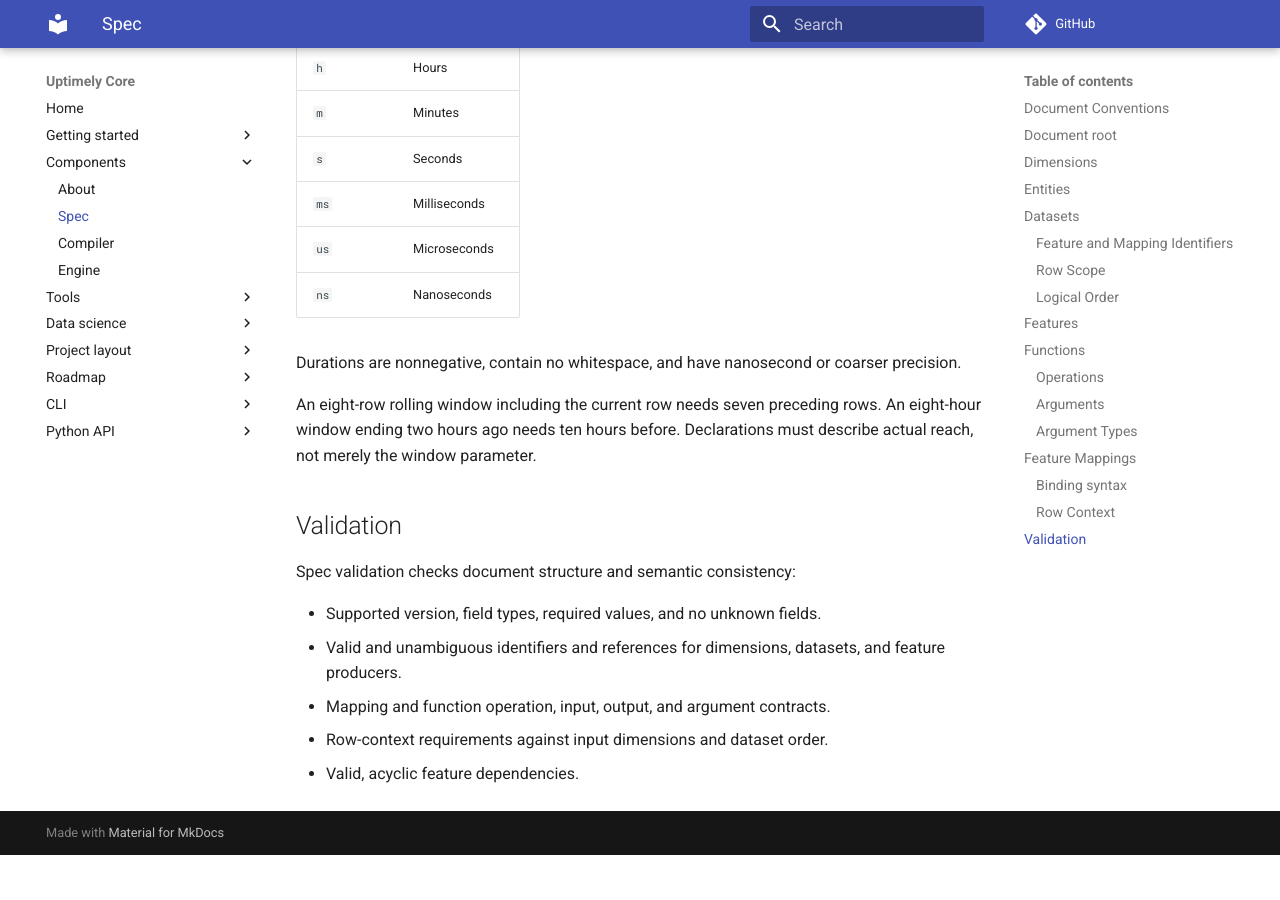
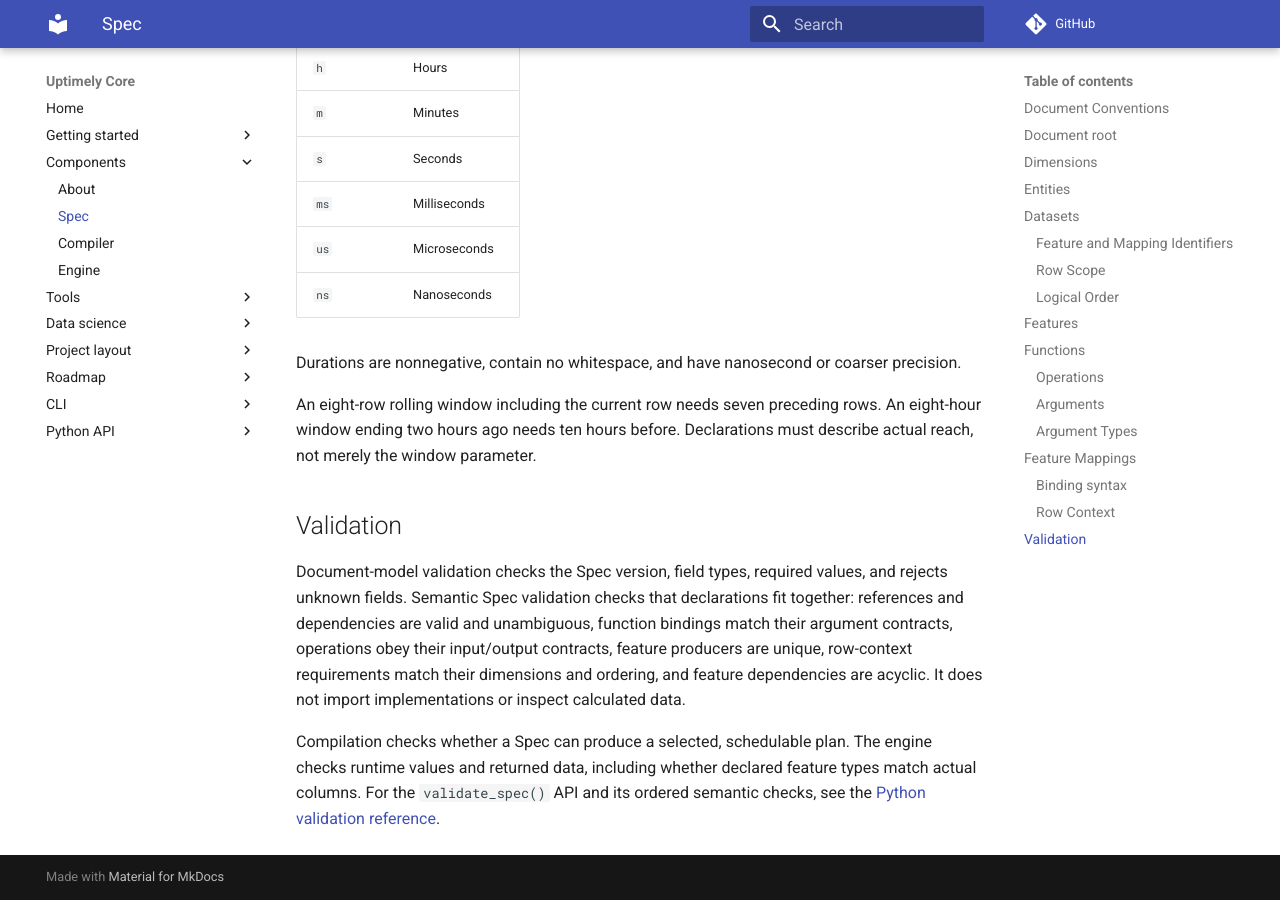
Before and after one commit to uptimely-ai/uptimely-core, an MkDocs documentation site: the page built from docs/components/spec.md, in a window 1280 px wide and 900 px high, scrolled down 12712 px. Built offline with MkDocs 1.6.1 and Material for MkDocs 9.7.7, drawn with Linux system fonts in a browser that asks for light colours; comment, search, counter and statistics services are not loaded; before the commit the page ends 13567 px from its top, so only the background shows below that.

Commit message:
Clarify validation ownership

```diff
--- a/docs/components/spec.md
+++ b/docs/components/spec.md
@@ -475,11 +475,16 @@ Declarations must describe actual reach, not merely the window parameter.
 
 ## Validation
 
-Spec validation checks document structure and semantic consistency:
+Document-model validation checks the Spec version, field types, required
+values, and rejects unknown fields. Semantic Spec validation checks that
+declarations fit together: references and dependencies are valid and
+unambiguous, function bindings match their argument contracts, operations obey
+their input/output contracts, feature producers are unique, row-context
+requirements match their dimensions and ordering, and feature dependencies
+are acyclic. It does not import implementations or inspect calculated data.
 
-- Supported version, field types, required values, and no unknown fields.
-- Valid and unambiguous identifiers and references for dimensions, datasets,
-  and feature producers.
-- Mapping and function operation, input, output, and argument contracts.
-- Row-context requirements against input dimensions and dataset order.
-- Valid, acyclic feature dependencies.
+Compilation checks whether a Spec can produce a selected, schedulable plan.
+The engine checks runtime values and returned data, including whether declared
+feature types match actual columns. For the `validate_spec()` API and its
+ordered semantic checks, see the
+[Python validation reference](../python/spec/validation.md).
```
Also changed, not shown: docs/components/compiler.md (+28 -30 lines), docs/components/engine.md (+13 -5 lines), docs/python/spec/validation.md (+11 -7 lines).
